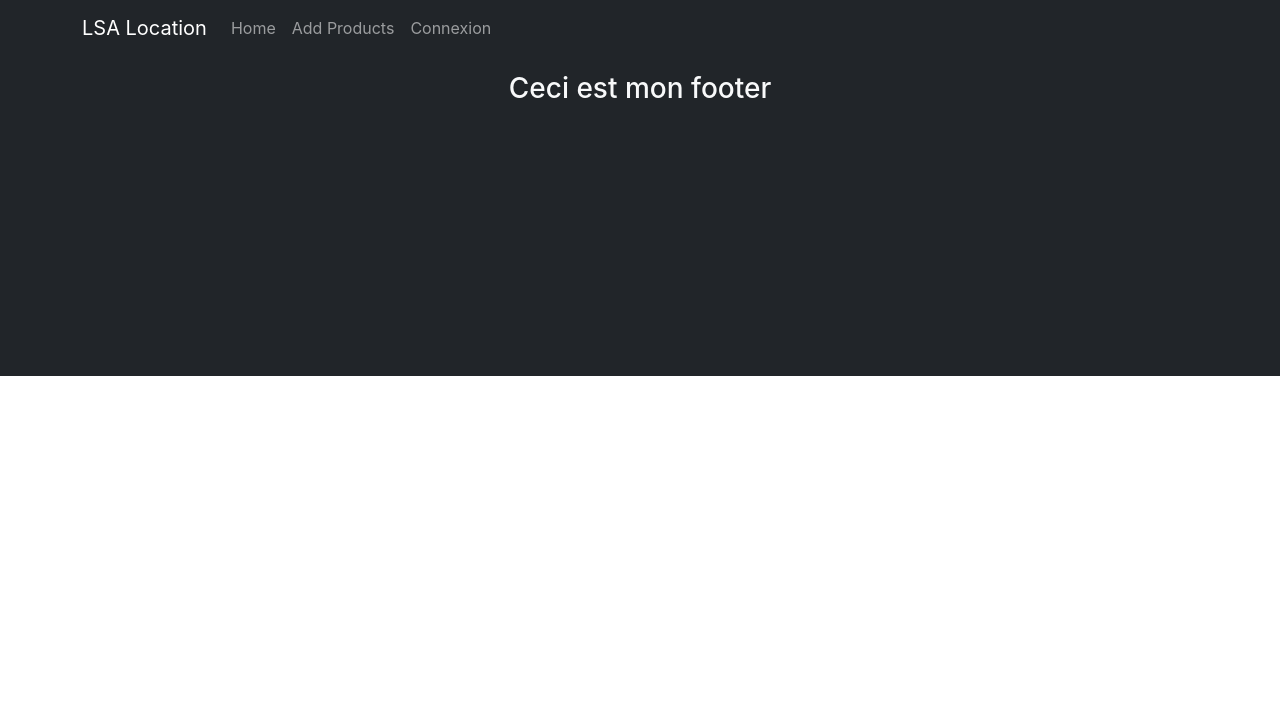
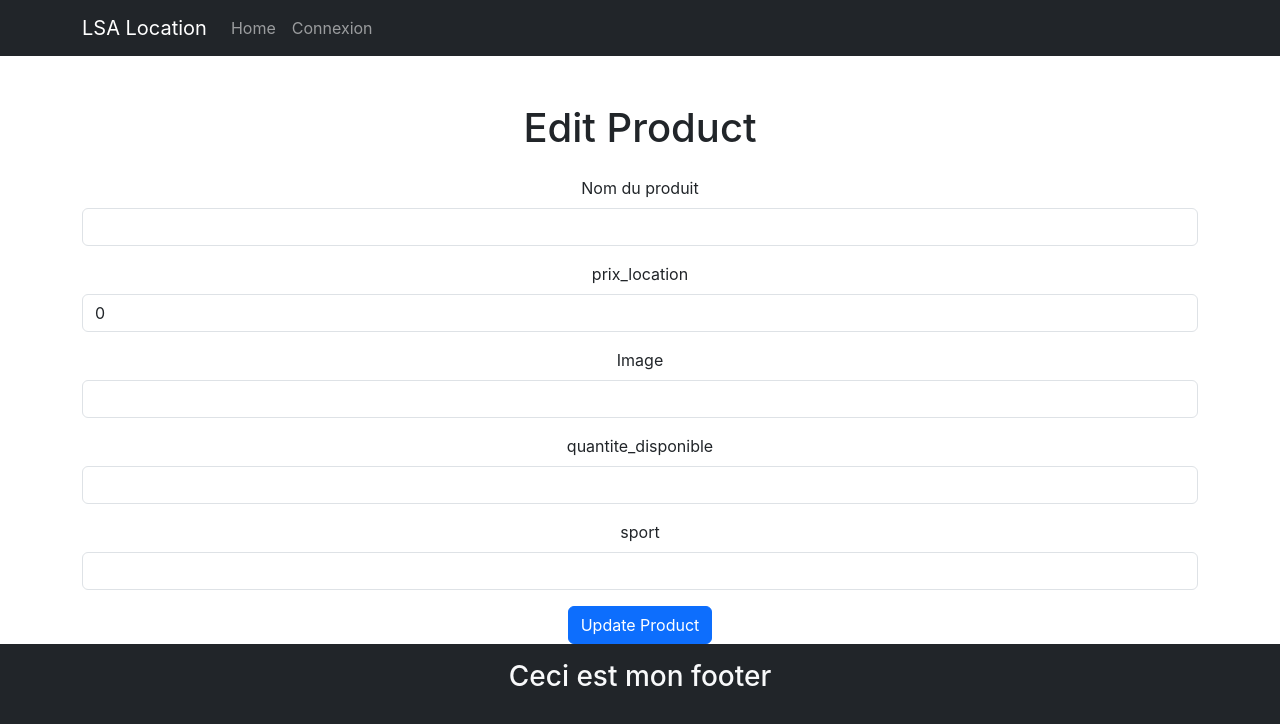
Before and after one commit to chheikhlo/FrontSportLeagueReact, a React (Create React App) app: page /putproduct/1 in a window 1280 px wide. Shown: the top 724 px of the page. Built offline with nearby package versions, Linux system fonts and the light colour scheme; no server answers.

Commit message:
put delete product

```diff
--- a/src/core/components/layouts/Menu.js
+++ b/src/core/components/layouts/Menu.js
@@ -11,7 +11,6 @@ const Menu = () => {
                 <Navbar.Collapse id="basic-navbar-nav">
                     <Nav className="me-auto">
                         <Link to={'/'} className="nav-link">Home</Link>
-                        <Link to={'/addproduct'} className="nav-link">Add Products</Link>
                         {/* <span style={{ color: 'white' }}> <Button className="btn btn-secondary" onClick={logout}>Se Deconnecter</Button></span> */}
                         <Link to={'/auth/login'} className="nav-link">Connexion</Link>
                     </Nav>
--- a/src/core/routes/SportLeagueRoutes.js
+++ b/src/core/routes/SportLeagueRoutes.js
@@ -4,6 +4,8 @@ import Home from '../../pages/home/home'
 import AddProduct from '../../pages/ManageProduct/AddProduct'
 import ListProduct from '../../pages/ManageProduct/ListProducts'
 import Cart from '../../pages/cart/Cart'
+import PutProduct from '../../pages/ManageProduct/PutProducts'
+import DeleteProduct from '../../pages/ManageProduct/DeleteProduct'
 
 export default function SportLeagueRoutes() {
     return (
@@ -12,6 +14,8 @@ export default function SportLeagueRoutes() {
             <Route path="/" element={<Home></Home>} />
             <Route path="/addproduct" element={<AddProduct></AddProduct>} />
             <Route path="/products" element={<ListProduct></ListProduct>} />
+            <Route path="/putproduct/:Id" element={<PutProduct></PutProduct>} />
+            <Route path="/deleteproduct/:Id" element={<DeleteProduct></DeleteProduct>} />
             <Route path="/cart" element={<Cart></Cart>} />
         </Routes>
     )
--- /dev/null
+++ b/src/pages/ManageProduct/DeleteProduct.js
@@ -0,0 +1,47 @@
+import React, { useState } from 'react';
+import { Button, Modal } from 'react-bootstrap';
+import { useParams } from 'react-router-dom';
+import api from '../../services/api';
+
+
+const DeleteProduct = () => {
+    const { id } = useParams();
+    const [show, setShow] = useState(true);
+
+    const handleClose = () => {
+        setShow(false);
+
+    };
+
+    const handleDelete = async () => {
+        try {
+            // Envoyer une requête DELETE pour supprimer le produit avec l'ID spécifié
+            await api.delete(`/products/${id}`);
+            window.location.href = '/products';
+            handleClose(); // Fermer le modal après la suppression
+        } catch (error) {
+            console.error('Error deleting product:', error);
+        }
+    };
+
+    return (
+        <Modal show={show} onHide={handleClose}>
+            <Modal.Header closeButton>
+                <Modal.Title>Confirmation de suppression</Modal.Title>
+            </Modal.Header>
+            <Modal.Body>
+                Êtes-vous sûr de vouloir supprimer ce produit ?
+            </Modal.Body>
+            <Modal.Footer>
+                <Button variant="secondary" onClick={handleClose}>
+                    Annuler
+                </Button>
+                <Button variant="danger" onClick={handleDelete}>
+                    Supprimer
+                </Button>
+            </Modal.Footer>
+        </Modal>
+    );
+};
+
+export default DeleteProduct;
--- a/src/pages/ManageProduct/ListProducts.js
+++ b/src/pages/ManageProduct/ListProducts.js
@@ -29,6 +29,16 @@ const ListProduct = () => {
                         <Button variant="primary">
                             <Link to={`/cart/${product._id}`} style={{ color: 'white', textDecoration: 'none' }}>Add To Cart</Link>
                         </Button>
+                        <Button variant="primary">
+                            <Link to={`/addproduct`} style={{ color: 'white', textDecoration: 'none' }}>Add Product</Link>
+                        </Button>
+                        <Button variant="primary">
+                            <Link to={`/putproduct/${product._id}`} style={{ color: 'white', textDecoration: 'none' }}>Edit Product</Link>
+                        </Button>
+                        <Button variant="primary">
+                            <Link to={`/deleteproduct/${product._id}`} style={{ color: 'white', textDecoration: 'none' }}>Delete Product</Link>
+                        </Button>
+
                     </Card.Body>
                 </Card>
             ))}
--- a/src/pages/ManageProduct/PutProducts.js
+++ b/src/pages/ManageProduct/PutProducts.js
@@ -0,0 +1,100 @@
+import React, { useState, useEffect } from 'react';
+import { Form, Button, Container } from 'react-bootstrap';
+import { useParams } from 'react-router-dom';
+import api from '../../services/api';
+
+const PutProduct = () => {
+    const { id } = useParams();
+    const [product, setProduct] = useState({
+        nom: '',
+        prix_location: 0,
+        image: '',
+        quantite_disponible: '',
+        sport: ''
+    });
+
+    useEffect(() => {
+        // On Charge les détails du produit à mettre à jour en utilisant l'ID du paramètre d'URL
+        api.get(`/products/${id}`)
+            .then(response => {
+                setProduct(response.data);
+            })
+            .catch(error => {
+                console.error('Error fetching product details:', error);
+            });
+    }, [id]);
+
+    const handleChange = (e) => {
+        const { name, value } = e.target;
+        setProduct({ ...product, [name]: value });
+    };
+
+    const handleSubmit = async (e) => {
+        e.preventDefault();
+        try {
+            // Envoyer la requête PUT pour mettre à jour le produit avec l'ID spécifié
+            await api.put(`/products/${id}`, product);
+
+        } catch (error) {
+            console.error('Error updating product:', error);
+        }
+    };
+
+    return (
+        <Container className="mt-5">
+            <h1 className="mb-4">Edit Product</h1>
+            <Form onSubmit={handleSubmit}>
+                <Form.Group className="mb-3">
+                    <Form.Label>Nom du produit</Form.Label>
+                    <Form.Control
+                        type="text"
+                        name="nom"
+                        value={product.nom}
+                        onChange={handleChange}
+                    />
+                </Form.Group>
+                <Form.Group className="mb-3">
+                    <Form.Label>prix_location</Form.Label>
+                    <Form.Control
+                        type="number"
+                        name="prix_location"
+                        value={product.prix_location}
+                        onChange={handleChange}
+                    />
+                </Form.Group>
+                <Form.Group className="mb-3">
+                    <Form.Label>Image</Form.Label>
+                    <Form.Control
+                        type="text"
+                        name="image"
+                        value={product.image}
+                        onChange={handleChange}
+                    />
+                </Form.Group>
+                <Form.Group className="mb-3">
+                    <Form.Label>quantite_disponible</Form.Label>
+                    <Form.Control
+                        type="number"
+                        name="quantite_disponible"
+                        value={product.quantite_disponible}
+                        onChange={handleChange}
+                    />
+                </Form.Group>
+                <Form.Group className="mb-3">
+                    <Form.Label>sport</Form.Label>
+                    <Form.Control
+                        type="text"
+                        name="sport"
+                        value={product.sport}
+                        onChange={handleChange}
+                    />
+                </Form.Group>
+                <Button variant="primary" type="submit">
+                    Update Product
+                </Button>
+            </Form>
+        </Container>
+    );
+};
+
+export default PutProduct;
```
